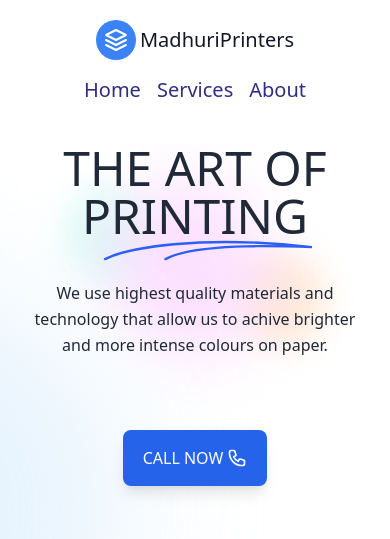
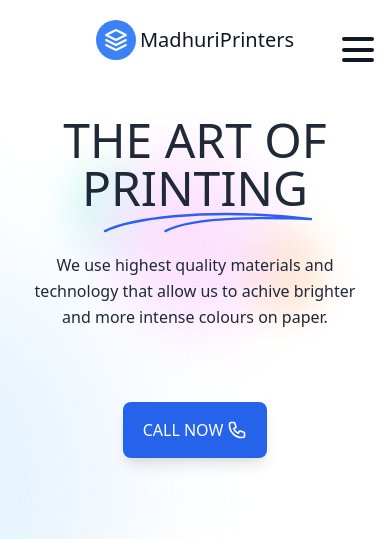
Before and after one commit to Centilllion/madhuriprinters, a Gatsby site: page / in a window 390 px wide. Shown: the top 539 px of the page. Built offline with nearby package versions, Linux system fonts and the light colour scheme; Gatsby itself is replaced by a stand-in of ours.

Commit message:
Added navigation animation

```diff
--- /dev/null
+++ b/src/pages/components/Header.js
@@ -0,0 +1,37 @@
+import React, {useState} from 'react'
+
+
+
+const Header = () => {
+
+  const [open, setOpen] = useState(false);
+
+
+    return (
+        <header class="text-gray-600 body-font z-20">
+  <div class="container mx-auto flex flex-wrap p-5 flex-col md:flex-row justify-between items-center">
+    <a class="flex title-font font-medium items-center text-gray-900 mb-4 md:mb-0">
+      <svg xmlns="http://www.w3.org/2000/svg" fill="none" stroke="currentColor" stroke-linecap="round" stroke-linejoin="round" stroke-width="2" class="w-10 h-10 text-white p-2 bg-blue-500 rounded-full" viewBox="0 0 24 24">
+        <path d="M12 2L2 7l10 5 10-5-10-5zM2 17l10 5 10-5M2 12l10 5 10-5"></path>
+      </svg>
+      <span class="ml-1 lg:ml-3 text-xl">MadhuriPrinters</span>
+    </a>
+    <nav class={`absolute md:static bg-white md:bg-transparent top-0 w-screen md:w-auto h-screen md:h-full sm:mr-0 md:mr-0 flex flex-col md:flex-row flex-wrap items-center text-base justify-center z-20 transition-transform duration-500 ease-in-out ${open ? 'open' : 'close'}`}>
+      <a href ="/" class="nav-link" onClick={()=>setOpen(!open)}>Home</a>
+      <a href ="#services" class="nav-link" onClick={()=>setOpen(!open)}>Services</a>
+      <a href ="#about" class="nav-link" onClick={()=>setOpen(!open)}>About</a>
+    </nav>
+    <button href="#" class="hidden md:flex items-center btn-blue">
+      CALL NOW <svg class="w-5 h-5 ml-1" fill="none" stroke="currentColor" viewBox="0 0 24 24" xmlns="http://www.w3.org/2000/svg"><path stroke-linecap="round" stroke-linejoin="round" stroke-width="2" d="M3 5a2 2 0 012-2h3.28a1 1 0 01.948.684l1.498 4.493a1 1 0 01-.502 1.21l-2.257 1.13a11.042 11.042 0 005.516 5.516l1.13-2.257a1 1 0 011.21-.502l4.493 1.498a1 1 0 01.684.949V19a2 2 0 01-2 2h-1C9.716 21 3 14.284 3 6V5z"></path></svg>
+    </button>
+  </div>
+  <button class={`cursor-pointer hamburger  md:hidden ${open ? 'open' : ''}`} onClick={()=>setOpen(!open)}>
+      <div></div>
+      <div></div>
+      <div></div>
+  </button>
+</header>
+    )
+}
+
+export default Header
--- a/src/pages/index.js
+++ b/src/pages/index.js
@@ -1,6 +1,7 @@
 import * as React from "react"
 import mainblob from '../images/main-blob.svg'
 import sideblob from '../images/side-blob.svg'
+import Header from './components/Header'
 
 // service image start
 import offsetprinting from '../images/offset-printing.jpg'
@@ -19,8 +20,9 @@ import whatsapp from '../images/whatsapp.png'
 const IndexPage = () => {
   return (
     <div class="bg-white">
+      <Header />
       {/* header start */}
-    <header class="text-gray-600 body-font">
+    {/* <header class="text-gray-600 body-font">
   <div class="container mx-auto flex flex-wrap p-5 flex-col md:flex-row items-center">
     <a class="flex title-font font-medium items-center text-gray-900 mb-4 md:mb-0">
       <svg xmlns="http://www.w3.org/2000/svg" fill="none" stroke="currentColor" stroke-linecap="round" stroke-linejoin="round" stroke-width="2" class="w-10 h-10 text-white p-2 bg-blue-500 rounded-full" viewBox="0 0 24 24">
@@ -37,7 +39,7 @@ const IndexPage = () => {
       CALL NOW <svg class="w-5 h-5 ml-1" fill="none" stroke="currentColor" viewBox="0 0 24 24" xmlns="http://www.w3.org/2000/svg"><path stroke-linecap="round" stroke-linejoin="round" stroke-width="2" d="M3 5a2 2 0 012-2h3.28a1 1 0 01.948.684l1.498 4.493a1 1 0 01-.502 1.21l-2.257 1.13a11.042 11.042 0 005.516 5.516l1.13-2.257a1 1 0 011.21-.502l4.493 1.498a1 1 0 01.684.949V19a2 2 0 01-2 2h-1C9.716 21 3 14.284 3 6V5z"></path></svg>
     </button>
   </div>
-</header>
+</header> */}
 {/* header end */}
 
 
@@ -142,9 +144,8 @@ const IndexPage = () => {
 
 {/* footer start */}
 
-<footer class="relative flex items-center container mx-auto p-5 md:font-medium">
+<footer class="container mx-auto p-5 md:font-medium">
   <p>Nunnungeria, Jhargram, West Bengal <br /> 721507. Phone no -</p>
-   <img class="absolute right-2 md:right-5 h-8 w-8" src={whatsapp} alt="Whatsapp Logo" />
 </footer>
 
 {/* footer end */}
--- a/src/styles/global.css
+++ b/src/styles/global.css
@@ -4,6 +4,10 @@
 
 html {
   scroll-behavior: smooth;
+}
+
+.nav-link {
+  @apply py-8 md:py-1 md:px-4 mx-2 md:mx-0 text-xl text-indigo-900 hover:text-blue-600;
 }
 
 .btn-blue {
@@ -14,3 +18,52 @@ html {
     background-color: rgb(37 99 235);
     color: rgba(255, 255, 255);
   }
+
+
+.hamburger {
+  position: absolute;
+  top: 4%;
+  right: 1rem;
+  display: flex;
+  flex-direction: column;
+  justify-content: space-around;
+  width: 2rem;
+  height: 2rem;
+  background: transparent;
+  border: none;
+  cursor: pointer;
+  padding: 0;
+  z-index: 30;
+}
+
+.hamburger div {
+  width: 2rem;
+    height: 0.25rem;
+    background: #111827;
+    border-radius: 10px;
+    transition: all 0.3s linear;
+    position: relative;
+    transform-origin: 1px;
+}
+
+.hamburger.open div:first-child {
+  transform: rotate(45deg);
+}
+
+.hamburger.open div:nth-child(2) {
+  transform: translateX(20px);
+  opacity: 0;
+}
+
+.hamburger.open div:nth-child(3) {
+  transform: rotate(-45deg);
+}
+
+@media screen and (max-width: 767px) {
+  nav.close {
+    transform: translateX(-100%);
+  }
+  nav.open {
+    transform: translateX(0);
+  }
+}
```
